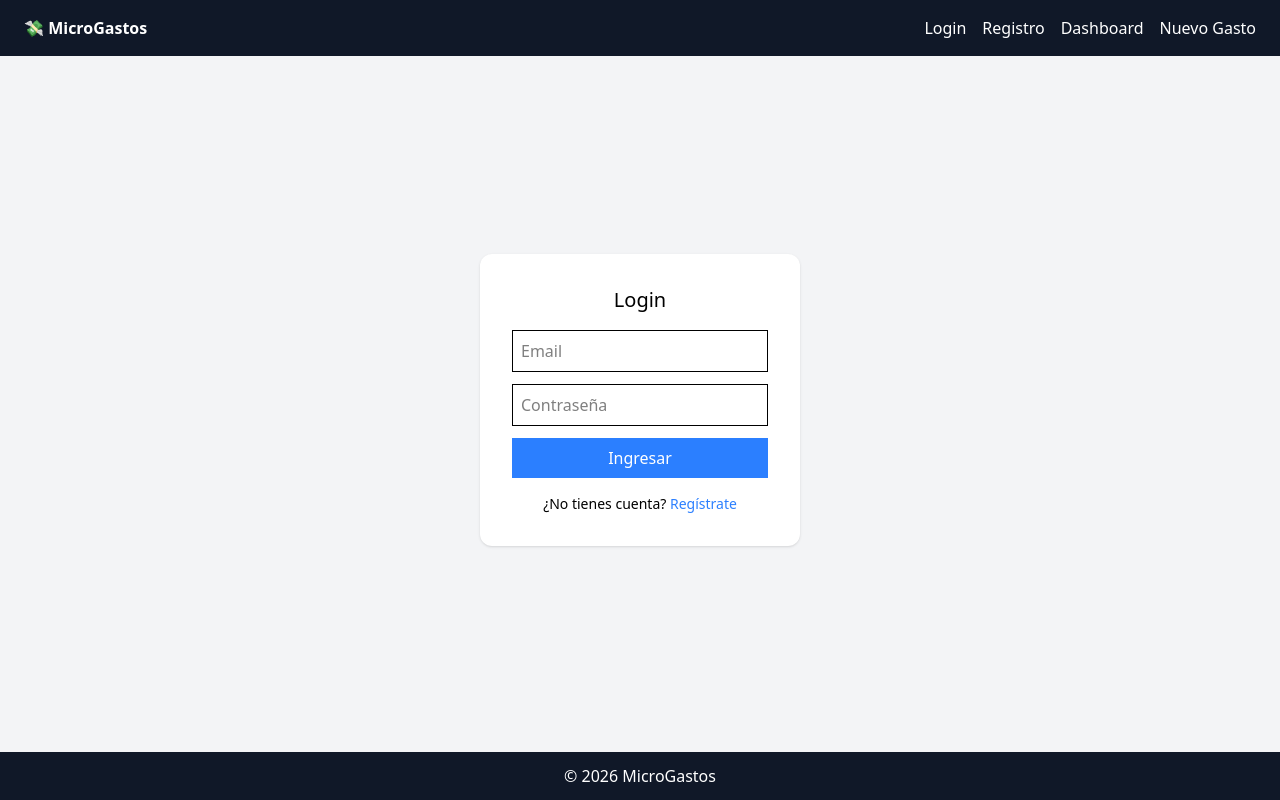
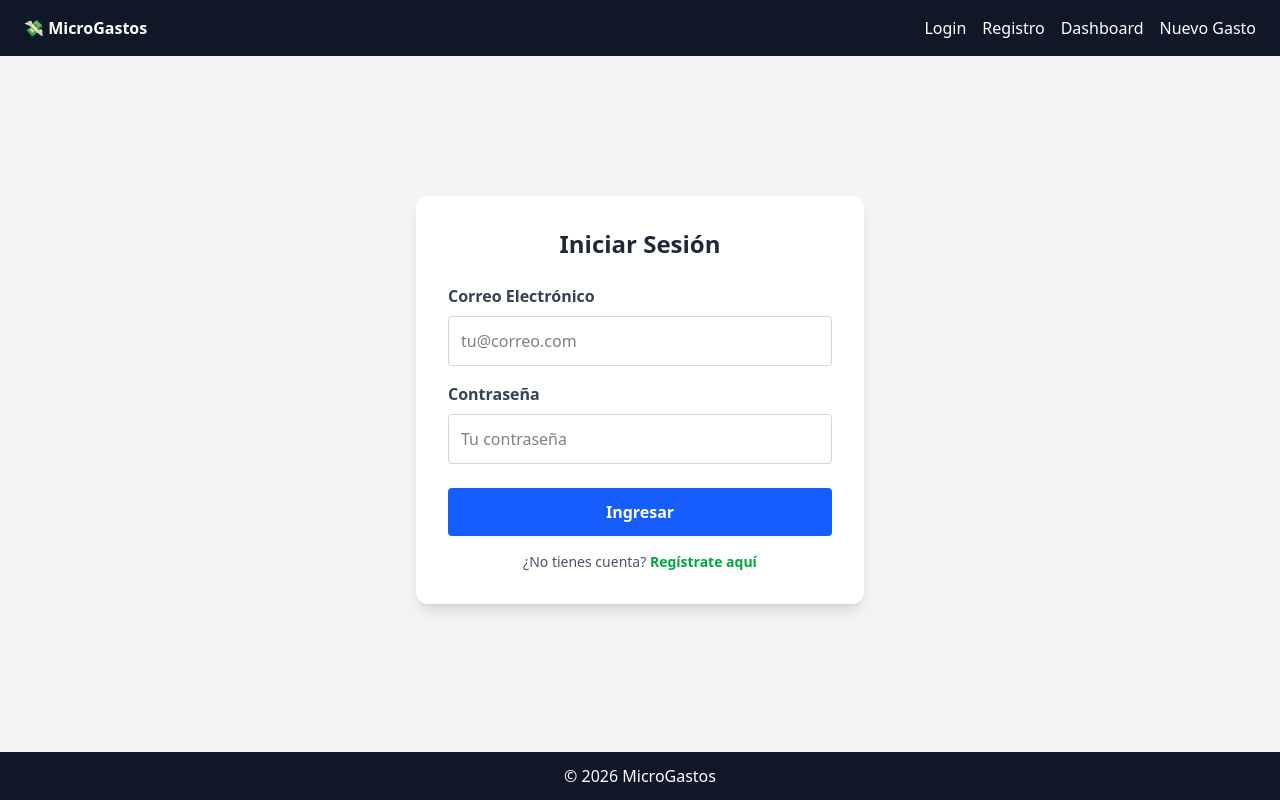
Before and after one commit to EvelynAgudelo/Proyecto-Frontend-MicroGastos, a React (Vite) app in the folder proyecto-microgastos/: page / in a window 1280 px wide. Built offline with nearby package versions, Linux system fonts and the light colour scheme.

Commit message:
Correccion

```diff
--- a/proyecto-microgastos/src/pages/Login.jsx
+++ b/proyecto-microgastos/src/pages/Login.jsx
@@ -5,6 +5,7 @@ import Swal from "sweetalert2";
 function Login() {
   const [email, setEmail] = useState("");
   const [password, setPassword] = useState("");
+  const [error, setError] = useState("");
   const navigate = useNavigate();
 
   useEffect(() => {
@@ -12,35 +13,126 @@ function Login() {
     if (session === "activa") {
       navigate("/dashboard");
     }
-  }, []);
+  }, [navigate]);
+
+  const validarEmail = (email) => {
+    const regex = /^[^\s@]+@[^\s@]+\.[^\s@]+$/;
+    return regex.test(email);
+  };
 
   const handleLogin = (e) => {
     e.preventDefault();
+    setError("");
 
-    if (!email || !password) {
-      Swal.fire({ icon: "error", title: "Campos vacíos" });
+    // Validar campos vacíos
+    if (!email.trim() || !password.trim()) {
+      setError("Email y contraseña son obligatorios");
+      Swal.fire({
+        icon: "error",
+        title: "Campos vacíos",
+        text: "Completa todos los campos"
+      });
       return;
     }
 
+    // Validar formato email
+    if (!validarEmail(email)) {
+      setError("Email inválido");
+      Swal.fire({
+        icon: "error",
+        title: "Email inválido",
+        text: "Ingresa un email válido"
+      });
+      return;
+    }
+
+    // Obtener usuario del localStorage
+    const usuarioGuardado = localStorage.getItem("usuario");
+
+    if (!usuarioGuardado) {
+      setError("Usuario no encontrado. Por favor regístrate primero");
+      Swal.fire({
+        icon: "error",
+        title: "Usuario no existe",
+        text: "Debes registrarte primero"
+      });
+      return;
+    }
+
+    const usuario = JSON.parse(usuarioGuardado);
+
+    // Validar credenciales
+    if (usuario.email !== email || usuario.password !== password) {
+      setError("Email o contraseña incorrectos");
+      Swal.fire({
+        icon: "error",
+        title: "Credenciales inválidas",
+        text: "Verifica tu email y contraseña"
+      });
+      return;
+    }
+
+    // Login exitoso
     localStorage.setItem("session", "activa");
+    localStorage.setItem("usuarioActivo", JSON.stringify({
+      nombre: usuario.nombre,
+      apellido: usuario.apellido,
+      email: usuario.email
+    }));
 
-    Swal.fire({ icon: "success", title: "Bienvenido" });
+    Swal.fire({
+      icon: "success",
+      title: `¡Bienvenido ${usuario.nombre}!`,
+      timer: 1500
+    });
 
+    setEmail("");
+    setPassword("");
     navigate("/dashboard");
   };
 
   return (
-    <div className="flex justify-center items-center h-[80vh]">
-      <form onSubmit={handleLogin} className="bg-white p-8 rounded-xl shadow w-80">
-        <h1 className="text-xl mb-4 text-center">Login</h1>
+    <div className="flex justify-center items-center min-h-[80vh] py-6">
+      <form onSubmit={handleLogin} className="bg-white p-8 rounded-xl shadow-lg w-full max-w-md">
+        <h1 className="text-2xl font-bold mb-6 text-center text-gray-800">Iniciar Sesión</h1>
 
-        <input className="w-full mb-3 p-2 border" placeholder="Email" onChange={(e)=>setEmail(e.target.value)} />
-        <input type="password" className="w-full mb-3 p-2 border" placeholder="Contraseña" onChange={(e)=>setPassword(e.target.value)} />
+        {error && (
+          <div className="bg-red-100 border border-red-400 text-red-700 px-4 py-3 rounded mb-4">
+            {error}
+          </div>
+        )}
 
-        <button className="w-full bg-blue-500 text-white p-2">Ingresar</button>
+        <div className="mb-4">
+          <label className="block text-gray-700 font-semibold mb-2">Correo Electrónico</label>
+          <input
+            type="email"
+            value={email}
+            onChange={(e) => setEmail(e.target.value)}
+            placeholder="tu@correo.com"
+            className="w-full p-3 border border-gray-300 rounded focus:outline-none focus:border-blue-500"
+          />
+        </div>
 
-        <p className="text-sm mt-4 text-center">
-          ¿No tienes cuenta? <Link to="/register" className="text-blue-500">Regístrate</Link>
+        <div className="mb-6">
+          <label className="block text-gray-700 font-semibold mb-2">Contraseña</label>
+          <input
+            type="password"
+            value={password}
+            onChange={(e) => setPassword(e.target.value)}
+            placeholder="Tu contraseña"
+            className="w-full p-3 border border-gray-300 rounded focus:outline-none focus:border-blue-500"
+          />
+        </div>
+
+        <button
+          type="submit"
+          className="w-full bg-blue-600 hover:bg-blue-700 text-white font-bold py-3 rounded transition duration-200"
+        >
+          Ingresar
+        </button>
+
+        <p className="text-sm mt-4 text-center text-gray-600">
+          ¿No tienes cuenta? <Link to="/register" className="text-green-600 hover:underline font-semibold">Regístrate aquí</Link>
         </p>
       </form>
     </div>
--- a/proyecto-microgastos/src/pages/Register.jsx
+++ b/proyecto-microgastos/src/pages/Register.jsx
@@ -1,27 +1,48 @@
 import { useState } from "react";
+import { Link, useNavigate } from "react-router-dom";
 import Swal from "sweetalert2";
 
 function Register() {
   const [nombre, setNombre] = useState("");
+  const [apellido, setApellido] = useState("");
   const [email, setEmail] = useState("");
+  const [password, setPassword] = useState("");
 
-  const handle = (e) => {
+  const navigate = useNavigate();
+
+  const handleRegister = (e) => {
     e.preventDefault();
 
-    if (!nombre || !email) {
-      Swal.fire({ icon: "error", title: "Campos vacíos" });
+    if (!nombre || !apellido || !email || !password) {
+      Swal.fire({ icon: "error", title: "Todos los campos son obligatorios" });
       return;
     }
 
-    Swal.fire({ icon: "success", title: "Registrado" });
+    const user = { nombre, apellido, email, password };
+    localStorage.setItem("user", JSON.stringify(user));
+
+    Swal.fire({ icon: "success", title: "Usuario registrado" });
+
+    navigate("/");
   };
 
   return (
-    <form onSubmit={handle} className="max-w-sm mx-auto bg-white p-6 rounded shadow">
-      <input className="w-full mb-3 p-2 border" placeholder="Nombre" onChange={(e)=>setNombre(e.target.value)} />
-      <input className="w-full mb-3 p-2 border" placeholder="Email" onChange={(e)=>setEmail(e.target.value)} />
-      <button className="w-full bg-green-500 text-white p-2">Registrar</button>
-    </form>
+    <div className="flex justify-center items-center h-[80vh]">
+      <form onSubmit={handleRegister} className="bg-white p-8 rounded-xl shadow w-80">
+        <h1 className="text-xl mb-4 text-center">Registro</h1>
+
+        <input className="w-full mb-3 p-2 border" placeholder="Nombre" onChange={(e)=>setNombre(e.target.value)} />
+        <input className="w-full mb-3 p-2 border" placeholder="Apellido" onChange={(e)=>setApellido(e.target.value)} />
+        <input className="w-full mb-3 p-2 border" placeholder="Email" onChange={(e)=>setEmail(e.target.value)} />
+        <input type="password" className="w-full mb-3 p-2 border" placeholder="Contraseña" onChange={(e)=>setPassword(e.target.value)} />
+
+        <button className="w-full bg-green-500 text-white p-2">Registrar</button>
+
+        <p className="text-sm mt-4 text-center">
+          ¿Ya tienes cuenta? <Link to="/">Inicia sesión</Link>
+        </p>
+      </form>
+    </div>
   );
 }
 
```
